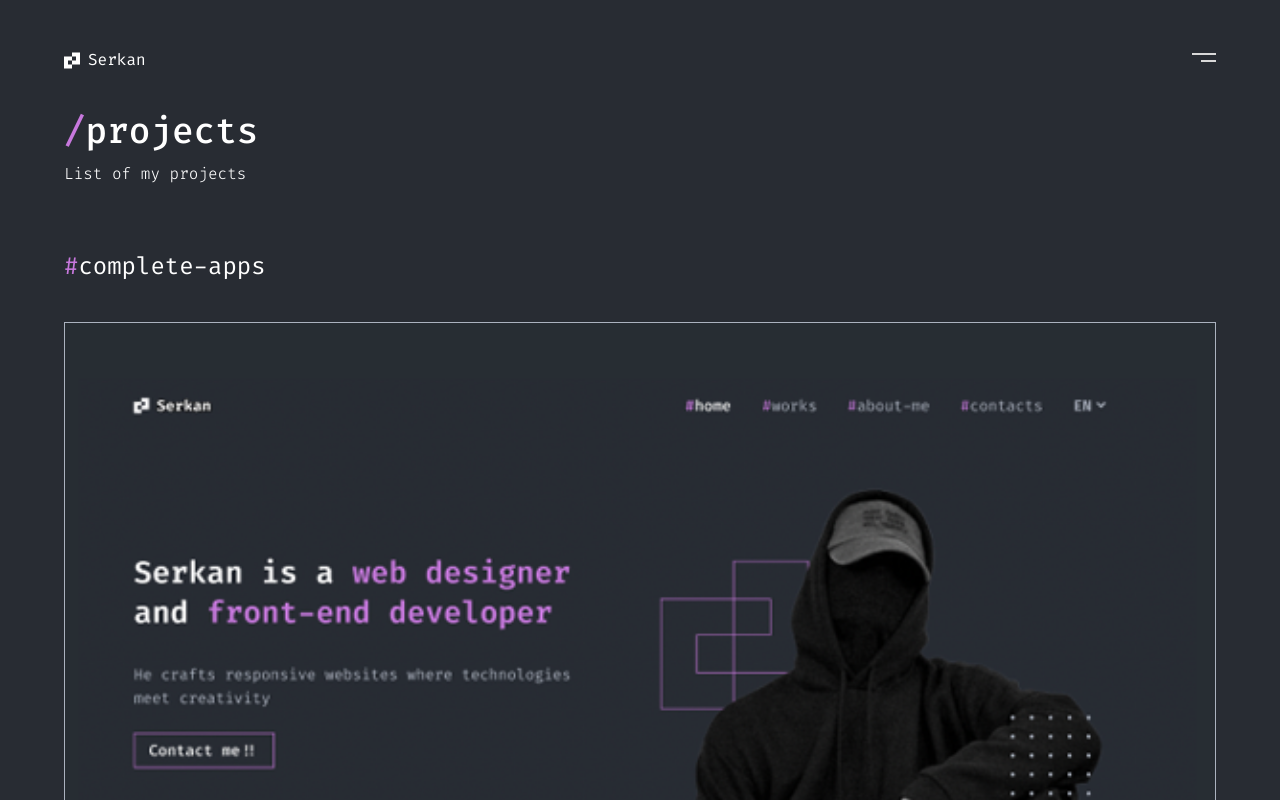
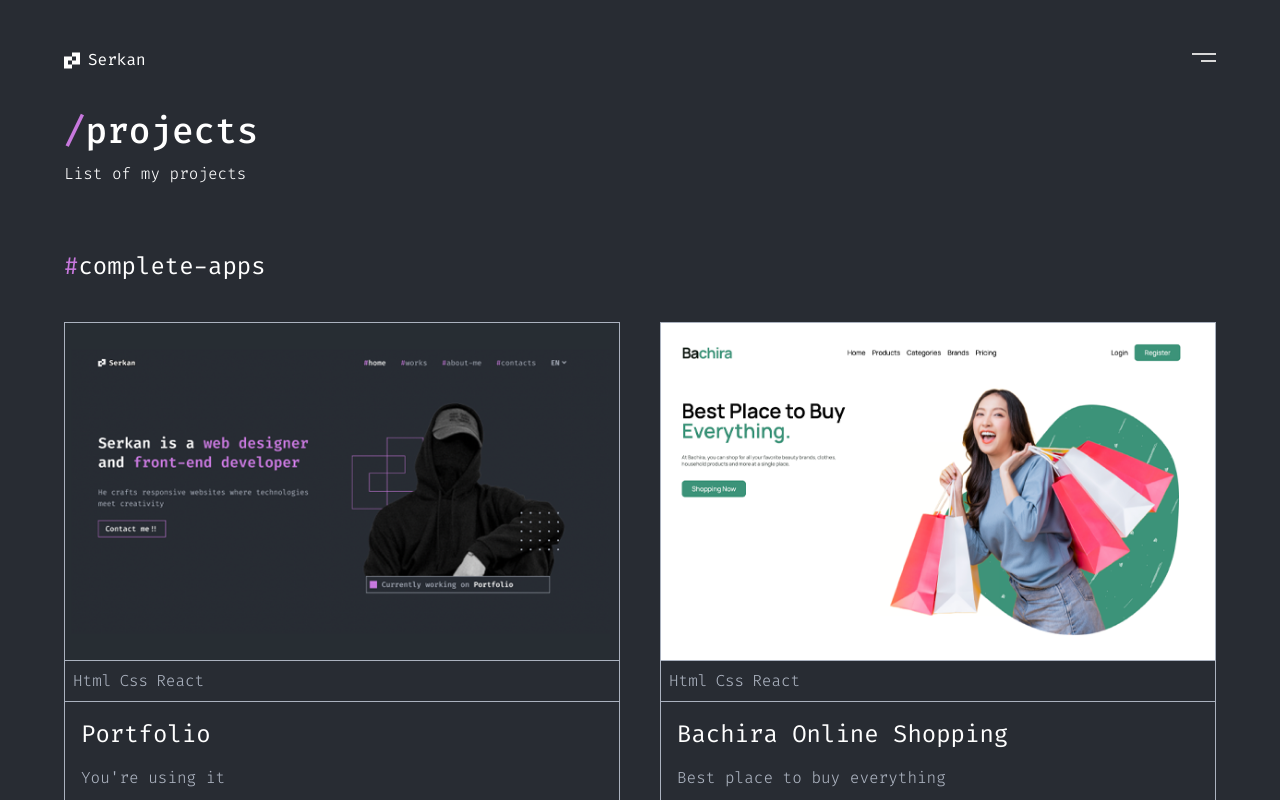
Before and after one commit to serkanursavas/portfolio, a React (Vite) app: page /works in a window 1280 px wide. Shown: the top 800 px of the page. Built offline with nearby package versions, Linux system fonts and the light colour scheme.

Commit message:
resizing for tablet view

```diff
--- a/src/pages/Works.jsx
+++ b/src/pages/Works.jsx
@@ -2,8 +2,11 @@ import ProjectItem from '../components/ProjectItem'
 
 import projects from '../store/projects'
 import PageTitle from '../components/PageTitle'
+import Background from '../components/UI/Background'
 
 const Works = () => {
+  const activeProjects = projects.slice(0, 2)
+
   return (
     <>
       <PageTitle
@@ -11,12 +14,12 @@ const Works = () => {
         subtitle="List of my projects"
       />
 
-      <div className="mt-16 text-white">
+      <div className="mt-16 text-white mb-16">
         <h2 className="text-2xl">
           <span className="text-primary">#</span>complete-apps
         </h2>
-        <div className="mt-10 space-y-6">
-          {projects.map(project => (
+        <div className="mt-10 space-y-6 sm:grid sm:grid-cols-2 sm:space-y-0 sm:gap-10">
+          {activeProjects.map(project => (
             <ProjectItem
               key={project.id}
               title={project.title}
```
